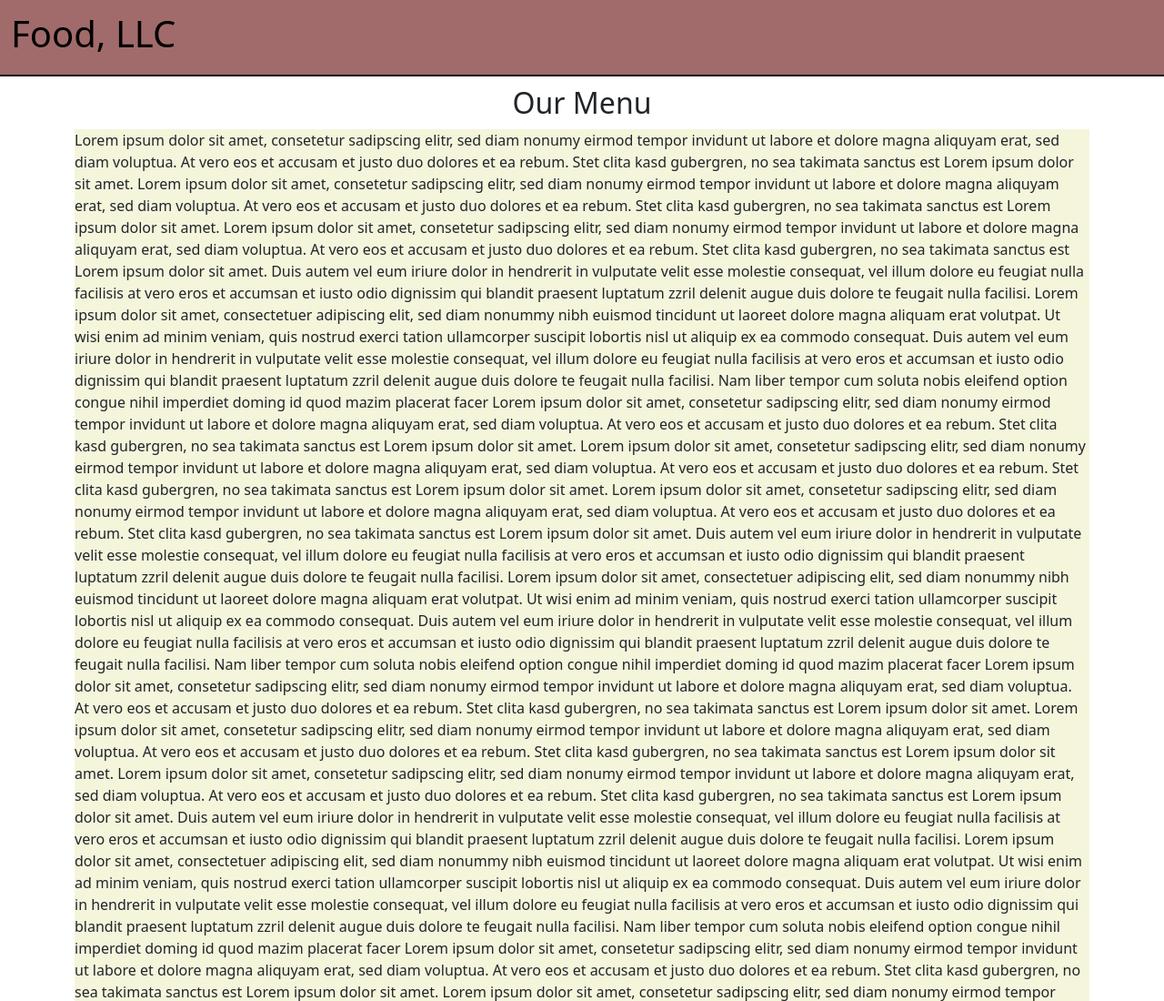
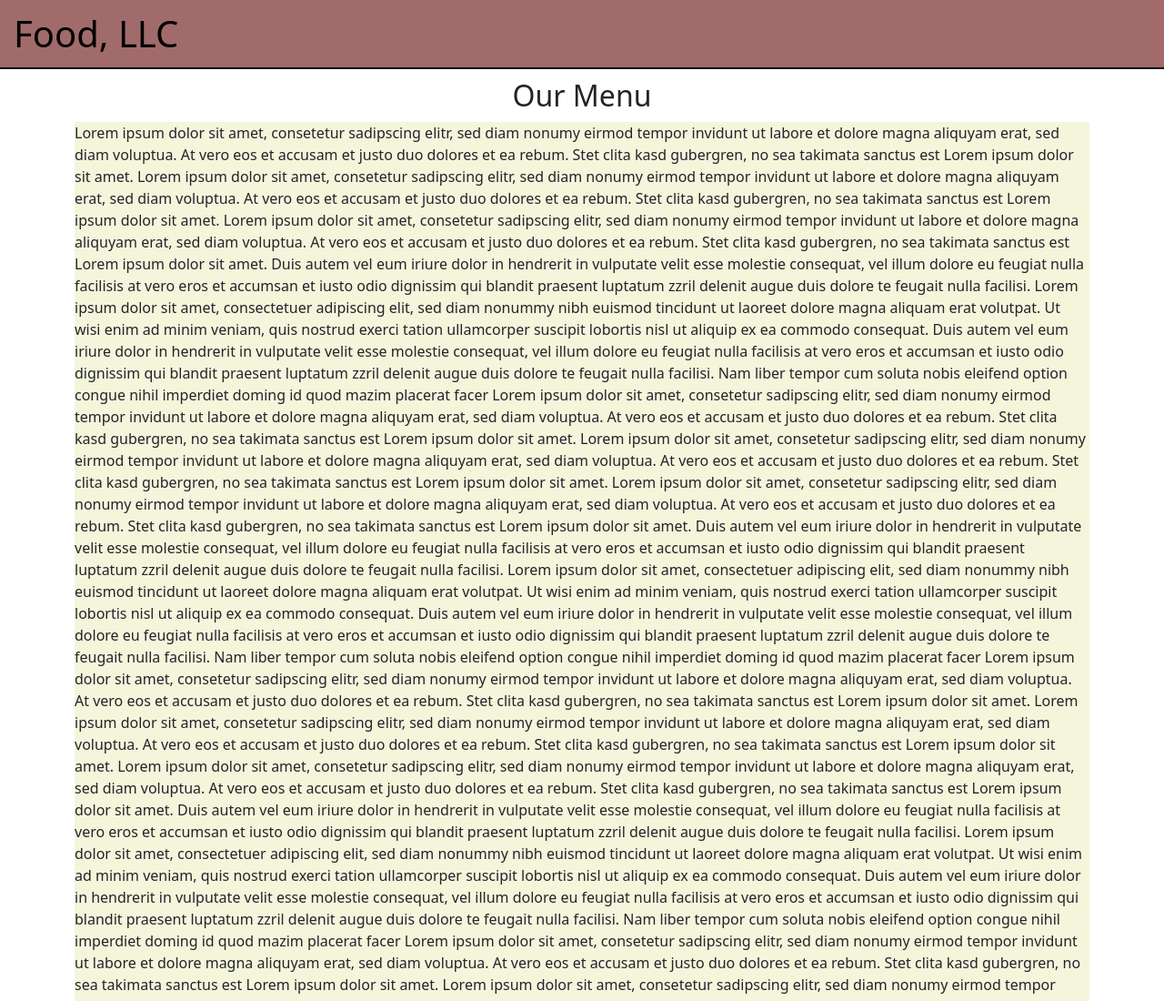
Before and after one commit to Ymp-Y/coursera-webdev, a plain HTML site: page module3-solution/index.html in a window 1280 px wide. Shown: the top 1100 px of the page at 91% size. Drawn offline with nearby package versions, Linux system fonts and the light colour scheme.

Commit message:
finalization

```diff
--- a/module3-solution/css/styles.css
+++ b/module3-solution/css/styles.css
@@ -25,3 +25,20 @@ h2 {
     margin-top: 10px;
     margin-bottom: 10px;
 }
+
+.container-fluid {
+    padding: 0;
+}
+
+.navbar-brand {
+    padding-left: 15px;
+}
+
+.navbar-toggler {
+    margin-right: 15px;
+}
+
+.navbar, .navbar-expand-lg {
+    padding-bottom: 0;
+    margin-bottom: 0;
+}
```
